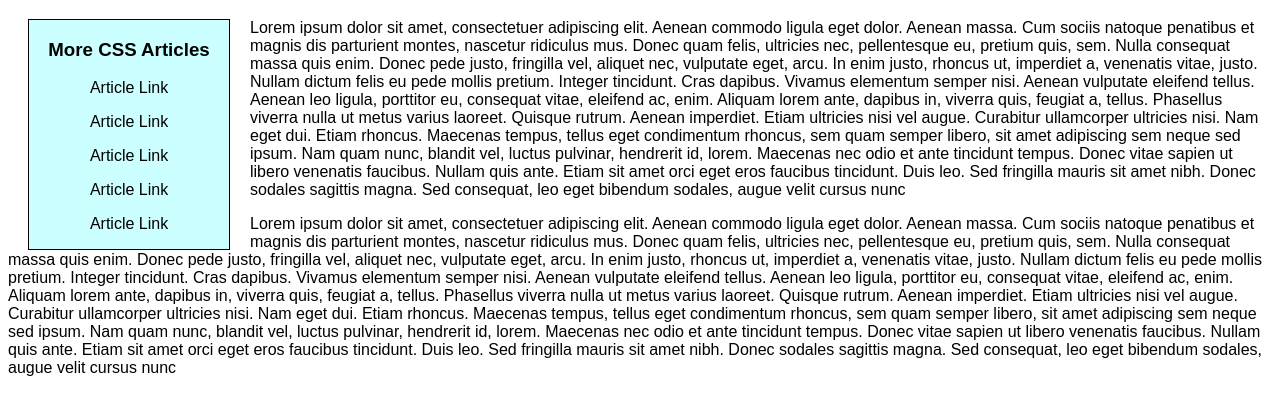
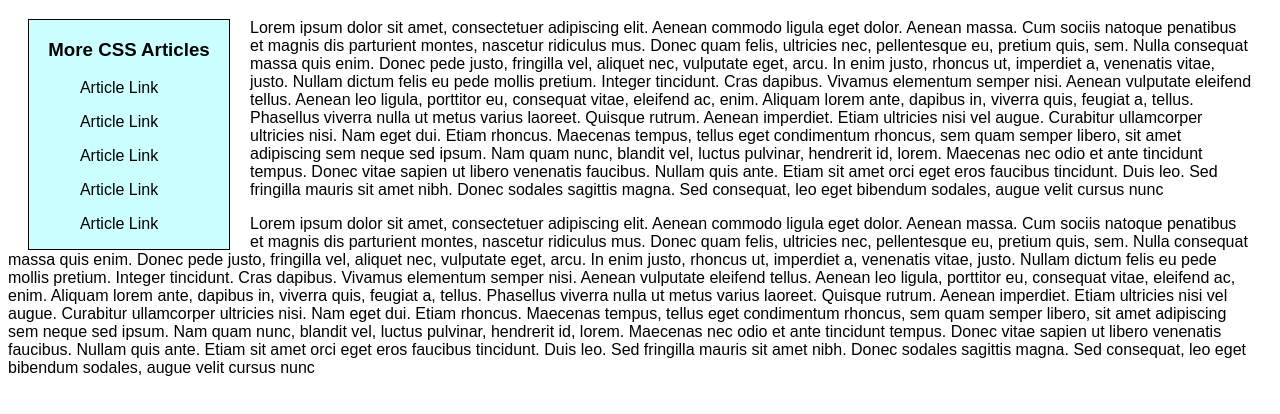
Before and after one commit to bida23-087/hello-world, a plain HTML site: page layout.html in a window 1280 px wide. Shown: the part 70-484 px from the top of the page. Drawn offline with Linux system fonts and the light colour scheme.

Commit message:
Update layout.html

```diff
--- a/layout.html
+++ b/layout.html
@@ -26,6 +26,10 @@
 			   text-align:center;
 			   background:#cff;
 		}
+		p{
+			margine-left:20px;
+			margin-right:20px;
+		}
 
 
 
```
